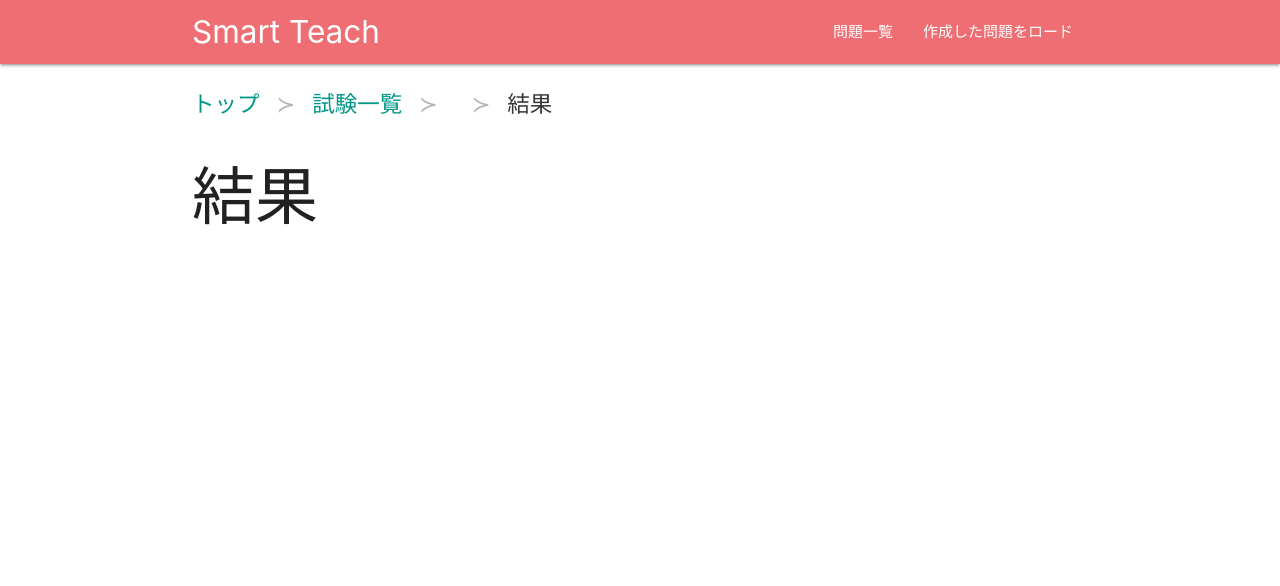
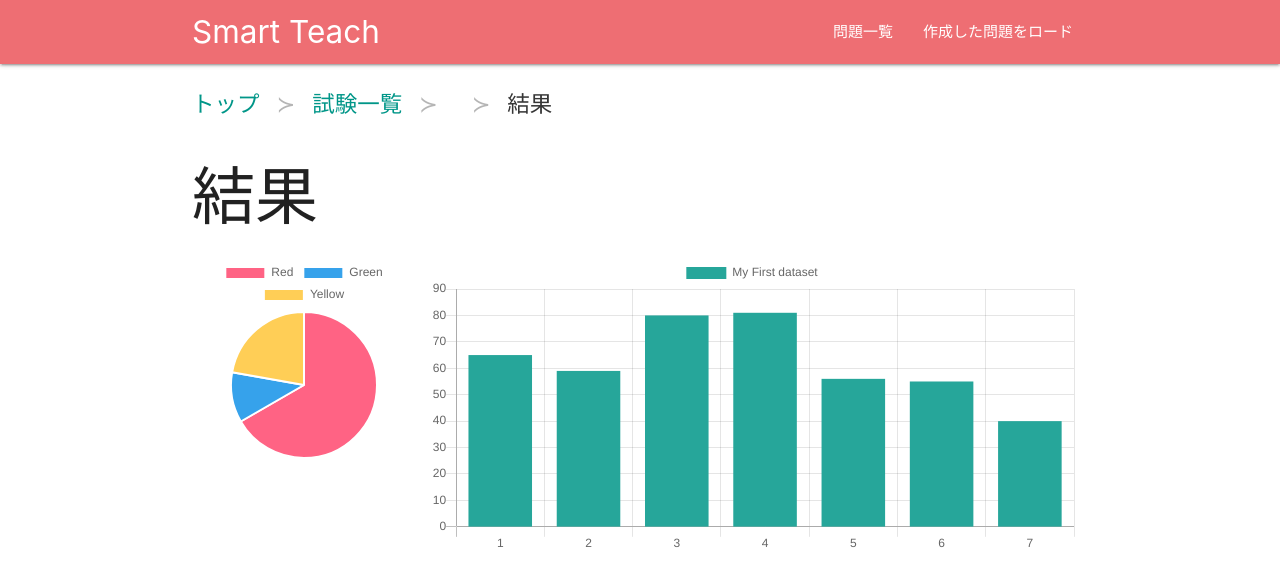
Before and after one commit to kinc-shinshu/smat-teacher-client-web, a React (Create React App) app: page /exams/1/results in a window 1280 px wide. Shown: the top 586 px of the page. Built offline with nearby package versions, Linux system fonts and the light colour scheme; no server answers.

Commit message:
Add graphs: bar, pie

```diff
--- a/src/screens/exam_result.js
+++ b/src/screens/exam_result.js
@@ -4,17 +4,7 @@ import "materialize-css";
 import "materialize-css/dist/css/materialize.min.css";
 import { Link } from "react-router-dom";
 import { withRouter } from "react-router";
-import {
-  BarChart,
-  XAxis,
-  YAxis,
-  CartesianGrid,
-  Tooltip,
-  Legend,
-  Bar,
-  PieChart,
-  Pie
-} from "recharts";
+import { Bar, Pie } from "react-chartjs-2";
 
 class Navbar extends Component {
   render() {
@@ -122,12 +112,59 @@ export class ExamResult extends Component {
       { path: "/exams/" + examid, text: this.state.detail.title },
       { path: "/exams/" + examid + "/results", text: "結果" }
     ];
+
+    const data = {
+      labels: [1, 2, 3, 4, 5, 6, 7],
+      datasets: [
+        {
+          label: "My First dataset",
+          backgroundColor: "#26a69a",
+          data: [65, 59, 80, 81, 56, 55, 40]
+        }
+      ]
+    };
+
+    const pieData = {
+      labels: ["Red", "Green", "Yellow"],
+      datasets: [
+        {
+          data: [300, 50, 100],
+          backgroundColor: ["#FF6384", "#36A2EB", "#FFCE56"],
+          hoverBackgroundColor: ["#FF6384", "#36A2EB", "#FFCE56"]
+        }
+      ]
+    };
+
     return (
       <div>
         <Navbar examid={this.props.match.params.id} />
         <div className="container">
           <Breadcrumb links={links} />
           <h1>結果</h1>
+          <div className="row">
+            <div className="col s3">
+              <Pie data={pieData} height={300} />
+            </div>
+            <div className="col s9">
+              <Bar
+                data={data}
+                width={100}
+                height={300}
+                options={{
+                  maintainAspectRatio: false,
+                  scales: {
+                    yAxes: [
+                      {
+                        ticks: {
+                          beginAtZero: true
+                        }
+                      }
+                    ]
+                  }
+                }}
+              />
+            </div>
+          </div>
         </div>
       </div>
     );
```
